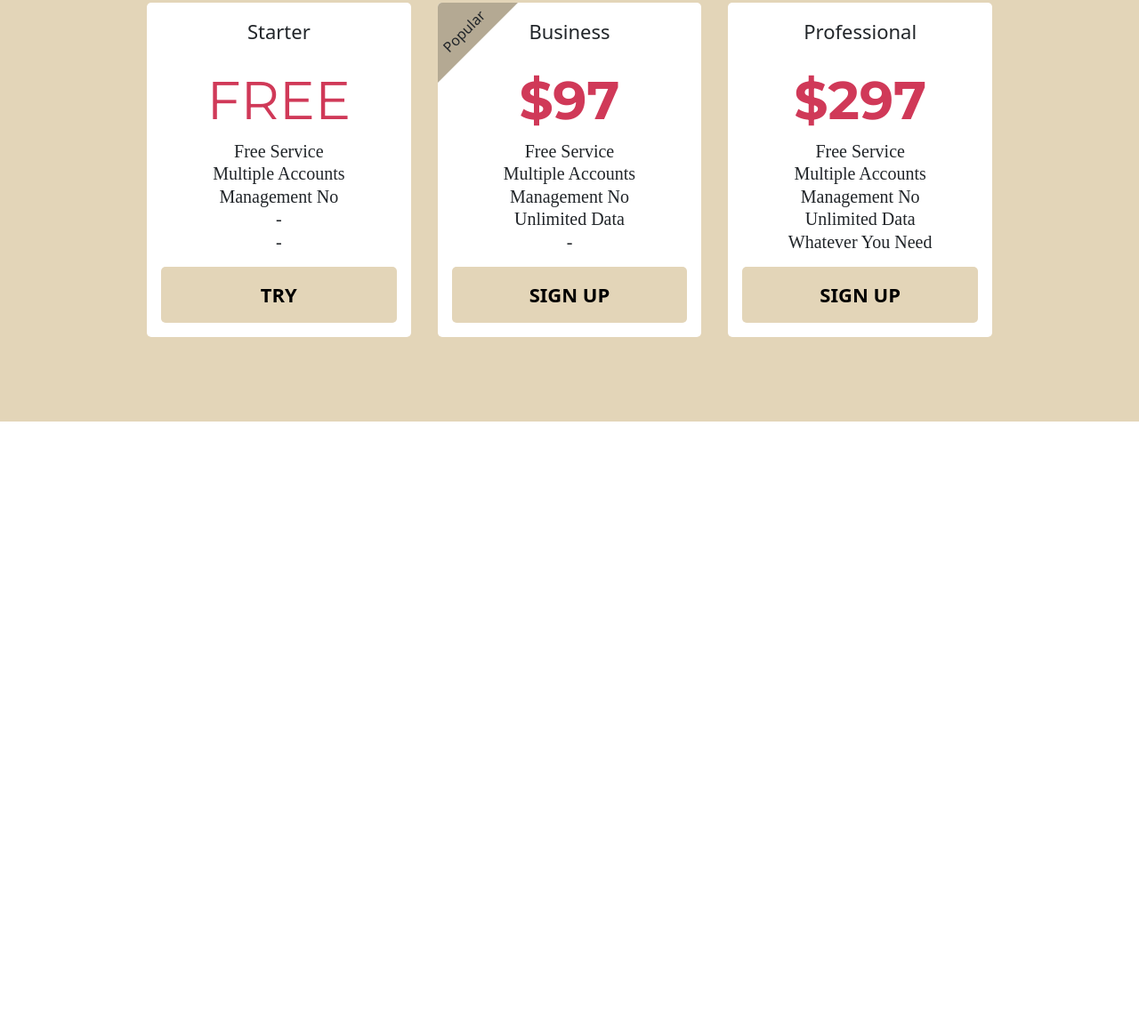
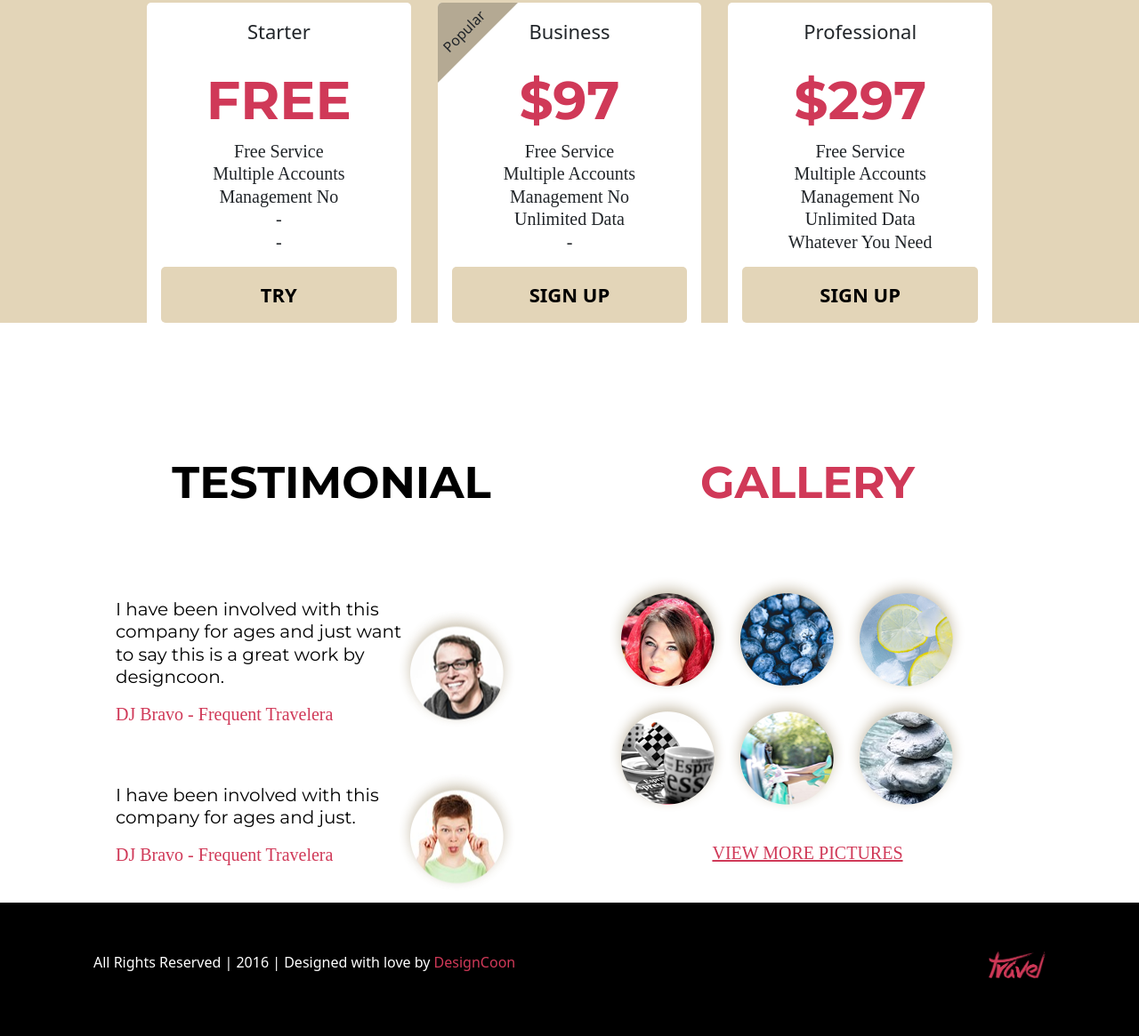
Before and after one commit to tayuya74/promo, a plain HTML site: page index.html in a window 1280 px wide. Shown: the part 1555-2720 px from the top of the page at 89% size. Before the commit the page ends 2029 px from the top, so only its background shows below. Drawn offline with Linux system fonts and the light colour scheme.

Commit message:
add testimonial, galery. footer

```diff
--- a/index.html
+++ b/index.html
@@ -128,5 +128,45 @@
     </div>
 </section>
 
+<section class="reviews">
+<div class="container">
+    <div class="testimonial">
+        <h2 class="title title_testimonial">TESTIMONIAL</h2>
+        <div class="testimonial_item">
+            <p class="testimonial_text_black">I have been involved with this company for ages and just want to say this is a great work by designcoon.</p>
+            <p class="testimonial_text_pink">DJ Bravo - Frequent Travelera</p>
+            <div class="testimonial_img"><img src="img/testimonial 1.png" alt="img"></div>
+        </div>
+        <div class="testimonial_item">
+            <p class="testimonial_text_black">I have been involved with this company for ages and just.</p>
+            <p class="testimonial_text_pink">DJ Bravo - Frequent Travelera</p>
+            <div class="testimonial_img"><img src="img/testimonial 2.png" alt="img"></div>
+        </div>
+    </div>
+
+    <div class="gallery">
+        <h2 class="title title_gallery">GALLERY</h2>
+            <div class="gallery_images">
+                <div class="gallery_img"><img src="img/gallery 1.png" alt="img"></div>
+                <div class="gallery_img"><img src="img/gallery 2.png" alt="img"></div>
+                <div class="gallery_img"><img src="img/gallery 3.png" alt="img"></div>
+                <div class="gallery_img"><img src="img/gallery 4.png" alt="img"></div>
+                <div class="gallery_img"><img src="img/gallery 5.png" alt="img"></div>
+                <div class="gallery_img"><img src="img/gallery 6.png" alt="img"></div>
+            </div>
+        <a href="#" class="more_img">VIEW MORE PICTURES</a>
+    </div>
+
+</div>
+</section>
+
+<footer class="footer">
+    <div class="container">
+        <p>All Rights Reserved |  2016  |  Designed with love by <a href="#">DesignCoon</a></p>
+        <img class="footer_logo" src="img/Logo.png" alt="logo">
+    </div>
+
+</footer>
+
 </body>
 </html>
--- a/style.css
+++ b/style.css
@@ -217,7 +217,7 @@
 
 .pricing{
     background-color: #e3d5b8;
-    padding: 60px;
+    padding: 60px 60px 0 60px;
 }
 
 .pricing_title{
@@ -234,11 +234,11 @@
 .pricing_item{
     background-color: white;
     width: calc(33.333% - 20px);
-    border-radius: 5px;
-    margin-bottom: 35px;
+    border-radius: 5px 5px 0 0;
     display: flex;
     flex-direction: column;
     padding: 1em;
+    padding-bottom: 0;
     position: relative;
     overflow: hidden;
 }
@@ -253,10 +253,6 @@
     font-weight: bold;
     font-family: 'Montserrat', sans-serif;
     margin: 0;
-}
-
-.pricing_item:first-child .pricing_cost{
-    font-weight: normal;
 }
 
 .pricing_text{
@@ -298,3 +294,109 @@
     position: absolute;
     transform: translateY(-70px) rotate(-45deg);
 }
+
+.reviews .container{
+    background-color: white;
+    display: flex;
+    justify-content: space-between;
+    padding-top: 140px;
+}
+
+.testimonial{
+    flex-basis: 50%;
+}
+
+.title_testimonial{
+    margin-bottom: 65px;
+    text-align: center;
+}
+
+.title_gallery{
+    color: #d03958;
+    margin-bottom: 65px;
+    text-align: center;
+}
+
+.testimonial_text_black{
+    font-size: 20px;
+    font-family: 'Montserrat', sans-serif;
+    line-height: 1.27;
+    color: black;
+    width: 90%;
+}
+
+.testimonial_text_pink{
+    font-size: 20px;
+    font-family: "PTSeif";
+    line-height: 1.27;
+    color: #d03958;
+}
+
+.testimonial_item{
+    display: flex;
+    flex-direction: column;
+    position: relative;
+    padding: 25px;
+    width: calc(100% - 125px);
+    transition: all 0.2s linear;
+}
+
+.testimonial_item:hover{
+    background-color: #e3d5b8;
+    border-radius: 5px;
+}
+
+.testimonial_img{
+    position: absolute;
+    right: -65px;
+    top: 50%;
+    transform: translateY(-50%);
+}
+
+.gallery{
+    display: flex;
+    flex-direction: column;
+    flex-basis: 50%;
+    text-align: center;
+}
+
+.gallery_images{
+    display: flex;
+    flex-wrap: wrap;
+    width: 450px;
+    margin: 0 auto;
+}
+
+.more_img{
+    margin-top: 30px;
+    color: #d03958;
+    font-size: 20px;
+    font-family: "PTSeif";
+}
+
+.more_img:hover{
+    color: #d03958;
+}
+
+.footer{
+    background-color: black;
+    color: white;
+    min-height: 150px;
+    display: flex;
+    align-items: center;
+}
+
+.footer .container{
+    display: flex;
+    justify-content: space-between;
+    width: 100%;
+}
+
+.footer p a{
+    color: #d03958;
+    text-decoration: none;
+}
+
+.footer_logo{
+    height: 30px;
+}
```
Also changed, not shown: img/gallery 1.png (added), img/gallery 2.png (added), img/gallery 3.png (added), img/gallery 4.png (added), img/gallery 5.png (added), img/gallery 6.png (added), img/testimonial 1.png (added), img/testimonial 2.png (added).
